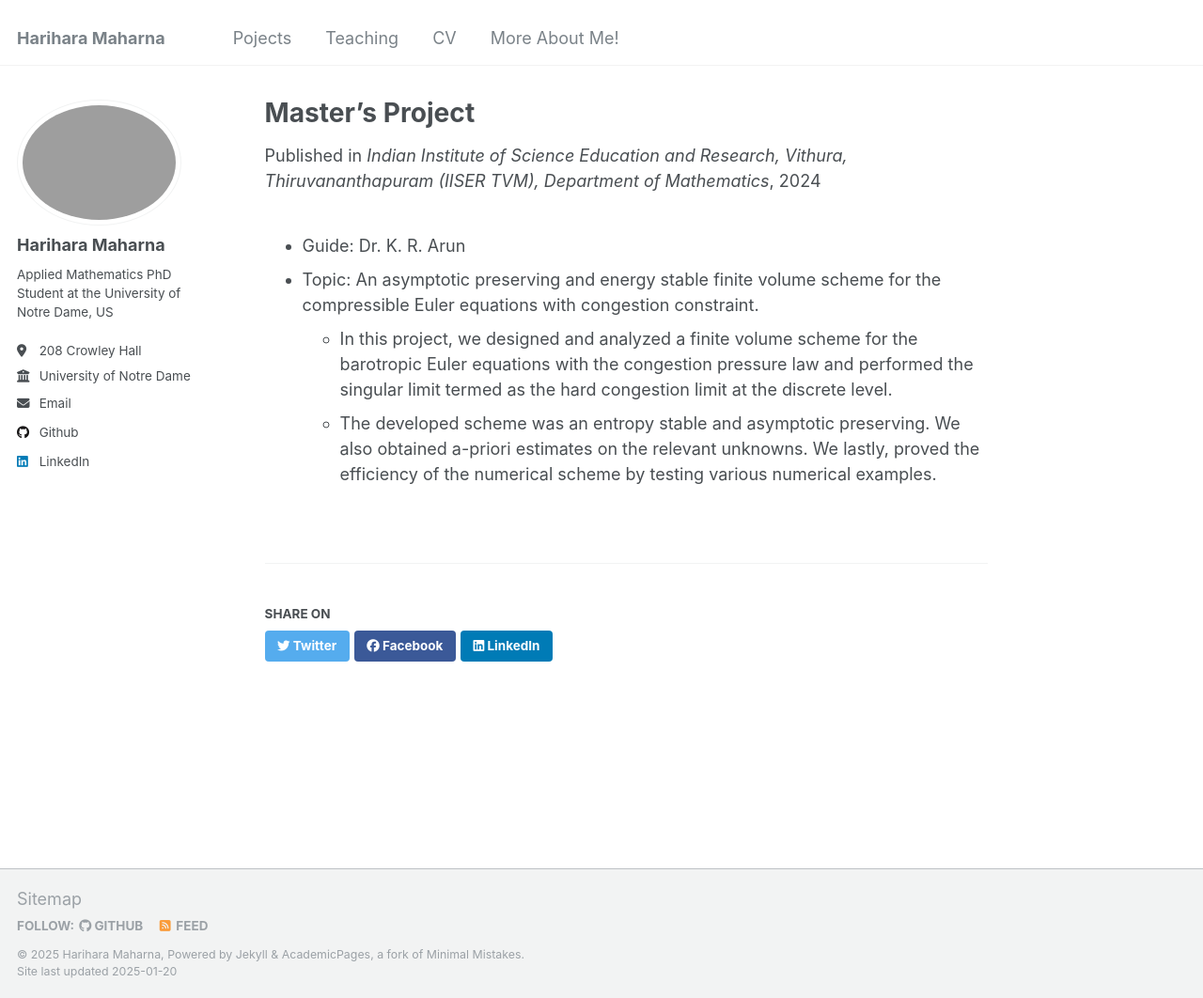
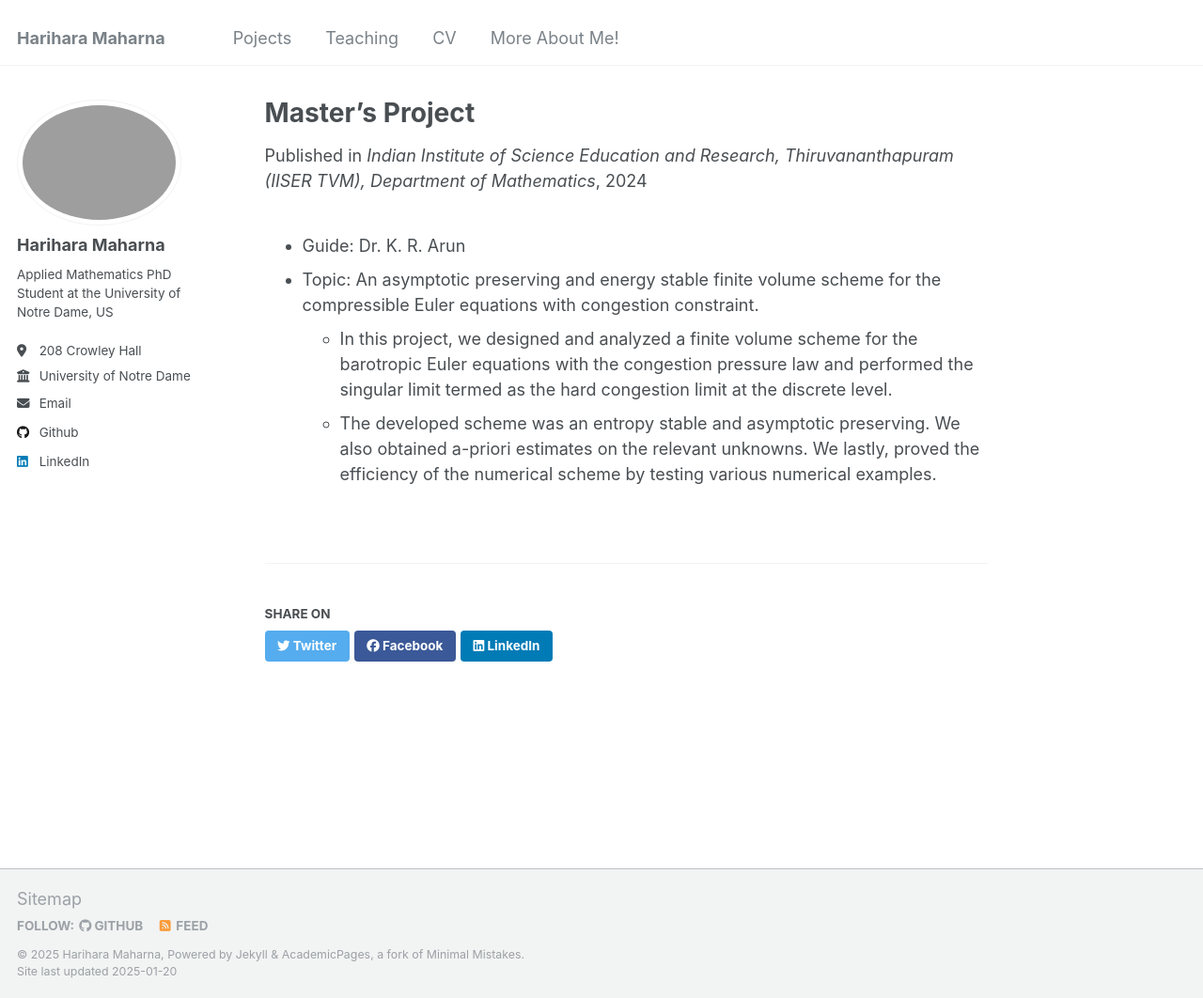
Before and after one commit to harihara-m/harihara-m.github.io, a Jekyll site: the page built from _portfolio/portfolio-1.md, in a window 1280 px wide and 1062 px high. Shown: the whole window at 94% size. Built offline with Jekyll 4.4.1, drawn with Linux system fonts in a browser that asks for light colours.

Commit message:
projects 5

```diff
--- a/_pages/portfolio.html
+++ b/_pages/portfolio.html
@@ -7,7 +7,6 @@ author_profile: true
 
 {% include base_path %}
 
-
-{% for post in site.portfolio %}
+{% for post in site.portfolio reversed %}
 {% include archive-single.html %}
 {% endfor %}
--- a/_portfolio/portfolio-1.md
+++ b/_portfolio/portfolio-1.md
@@ -1,9 +1,8 @@
 ---
 title: "Master's Project"
 collection: portfolio
-type: ""
 permalink: /portfolio/master-project
-venue: "Indian Institute of Science Education and Research, Vithura, Thiruvananthapuram (IISER TVM), Department of Mathematics"
+venue: "Indian Institute of Science Education and Research, Thiruvananthapuram (IISER TVM), Department of Mathematics"
 date: 15-01-2024
 location: "Thiruvananthapuram, India"
 ---
```
